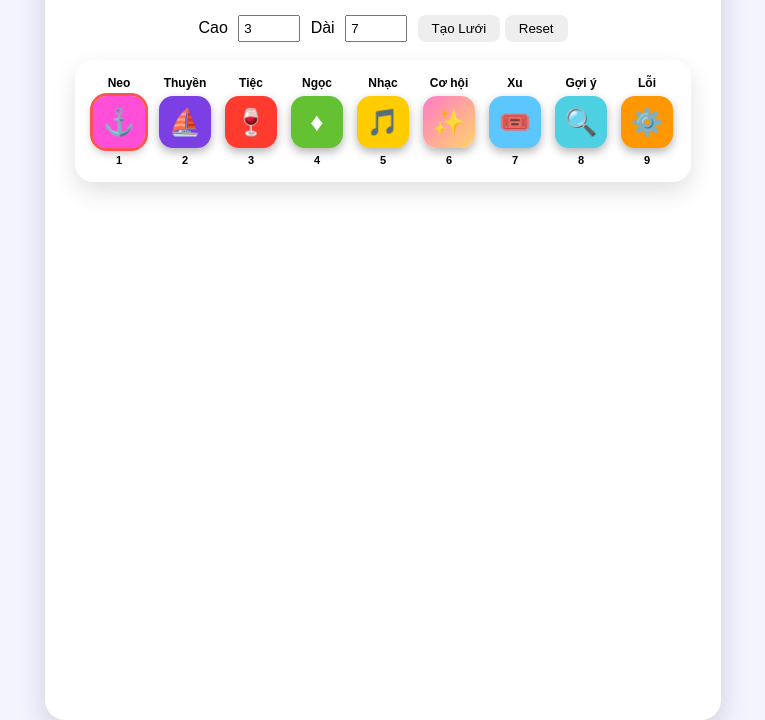
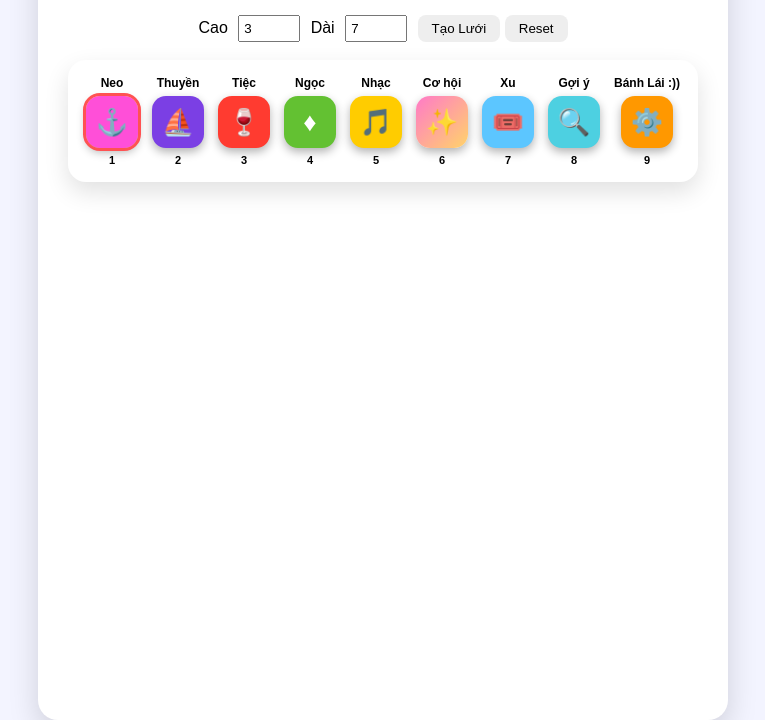
Before and after one commit to PHUONGIOSVIET/puzzle-web-backend, a website: page index.html in a window 1280 px wide. Shown: the part 120-840 px from the top of the page, without its empty margins (257-1022 px from the left). Drawn offline with Linux system fonts and the light colour scheme.

Commit message:
Add files via upload

```diff
--- a/index.html
+++ b/index.html
@@ -204,7 +204,7 @@ body{
     </div>
 
     <div class="tool-wrap" data-icon="⚙️">
-      <div class="tool-label">Lỗi</div>
+      <div class="tool-label">Bánh Lái :))</div>
       <div class="tool-box loi">⚙️</div>
       <div class="tool-index">9</div>
     </div>
```
